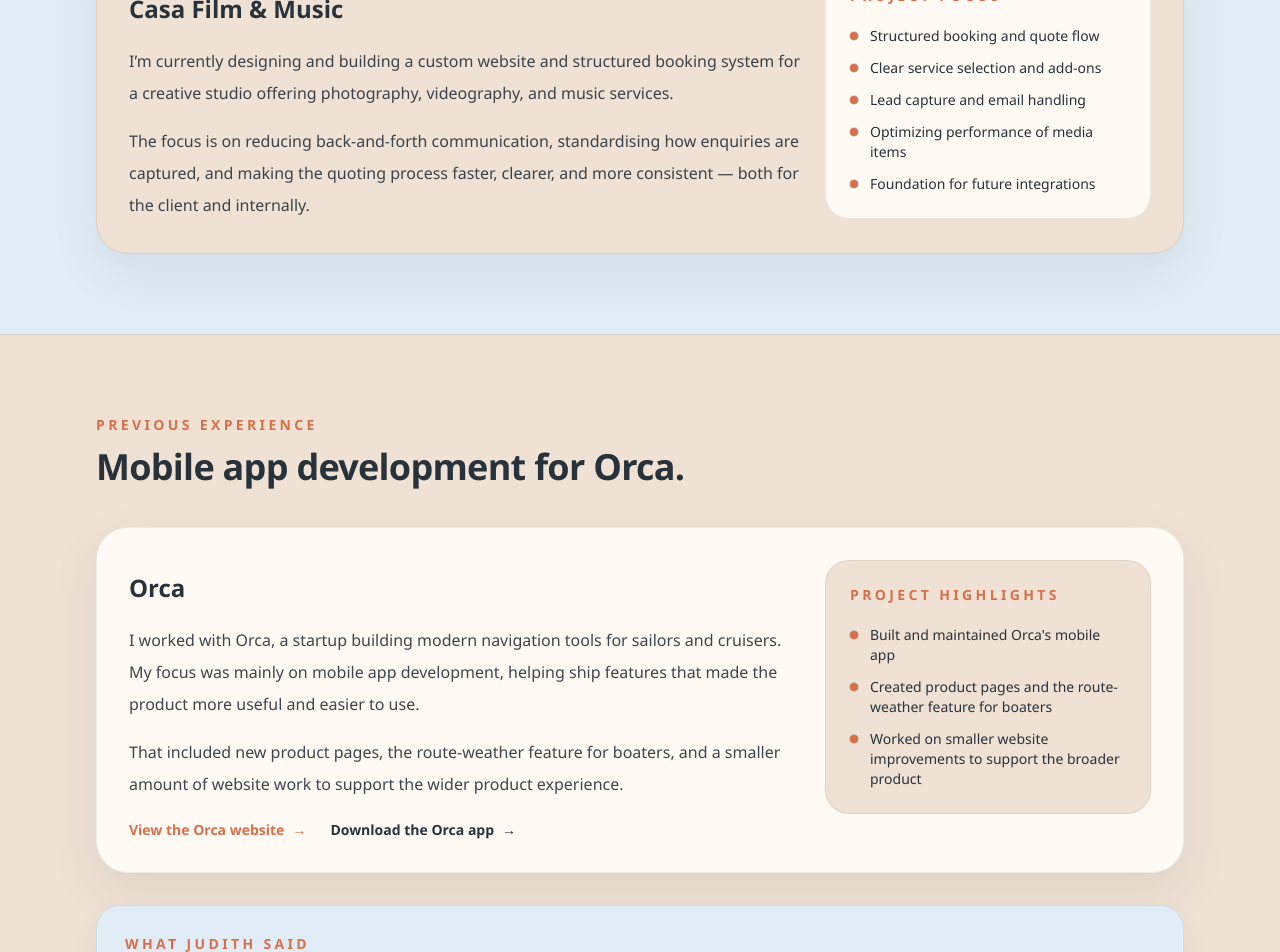
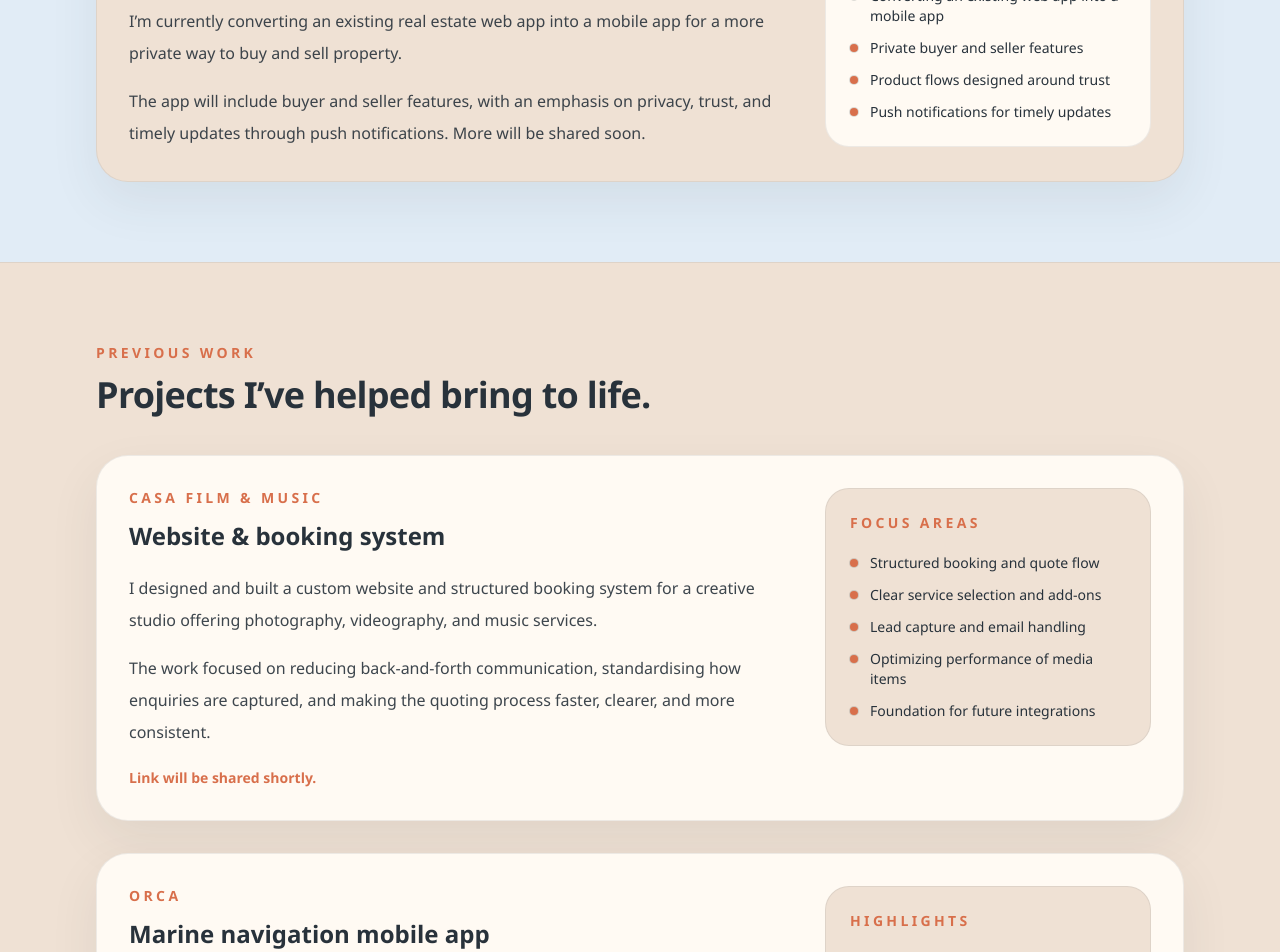
Before and after one commit to huntingforelise/d-ev-website, a Next.js app: page / in a window 1280 px wide. Shown: the part 2280-3232 px from the top of the page. Built offline with nearby package versions, Linux system fonts and the light colour scheme.

Commit message:
feat: updated exp sections

```diff
--- a/app/page.tsx
+++ b/app/page.tsx
@@ -77,11 +77,10 @@
 ];
 
 const PROJECT_FOCUS: string[] = [
-  "Structured booking and quote flow",
-  "Clear service selection and add-ons",
-  "Lead capture and email handling",
-  "Optimizing performance of media items",
-  "Foundation for future integrations",
+  "Converting an existing web app into a mobile app",
+  "Private buyer and seller features",
+  "Product flows designed around trust",
+  "Push notifications for timely updates",
 ];
 
 const ORCA_HIGHLIGHTS: string[] = [
@@ -201,8 +200,8 @@
               I like working closely with clients to understand what actually
               needs to happen, then shaping the technical solution around that
               so the final result fits the workflow, not the other way around.
-              I&apos;m also naturally curious and always learning, upskilling, and
-              exploring better ways to build so each solution is thoughtful,
+              I&apos;m also naturally curious and always learning, upskilling,
+              and exploring better ways to build so each solution is thoughtful,
               current, and made to last.
             </p>
           </div>
@@ -263,7 +262,7 @@
       <div className="mx-auto max-w-6xl px-6 py-16 lg:px-8 lg:py-20">
         <SectionHeading
           eyebrow="Current work"
-          title="Building systems that support real businesses."
+          title="A secret mobile app is taking shape."
           className="max-w-2xl"
         />
 
@@ -274,18 +273,16 @@
                 In progress
               </p>
               <h3 className="mt-3 text-2xl font-semibold text-foreground">
-                Casa Film &amp; Music
+                Real estate mobile app
               </h3>
               <p className="mt-5 text-base leading-8 text-foreground/90">
-                I’m currently designing and building a custom website and
-                structured booking system for a creative studio offering
-                photography, videography, and music services.
+                I’m currently converting an existing real estate web app into a
+                mobile app for a more private way to buy and sell property.
               </p>
               <p className="mt-4 text-base leading-8 text-foreground/90">
-                The focus is on reducing back-and-forth communication,
-                standardising how enquiries are captured, and making the quoting
-                process faster, clearer, and more consistent — both for the
-                client and internally.
+                The app will include buyer and seller features, with an emphasis
+                on privacy, trust, and timely updates through push
+                notifications. More will be shared soon.
               </p>
             </div>
 
@@ -316,16 +313,73 @@
     <section className="border-t border-border/50 bg-surface-strong">
       <div className="mx-auto max-w-6xl px-6 py-16 lg:px-8 lg:py-20">
         <SectionHeading
-          eyebrow="Previous experience"
-          title="Mobile app development for Orca."
+          eyebrow="Previous work"
+          title="Projects I’ve helped bring to life."
           className="max-w-2xl"
         />
 
         <div className="mt-10 rounded-[2rem] border border-border/50 bg-surface p-8 shadow-[0_20px_50px_rgba(53,63,68,0.08)]">
           <div className="flex flex-wrap items-start justify-between gap-6">
             <div className="max-w-2xl">
+              <p className="text-sm uppercase tracking-[0.24em] text-accent font-bold">
+                Casa Film &amp; Music
+              </p>
               <h3 className="mt-3 text-2xl font-semibold text-foreground">
+                Website &amp; booking system
+              </h3>
+              <p className="mt-5 text-base leading-8 text-foreground/90">
+                I designed and built a custom website and structured booking
+                system for a creative studio offering photography, videography,
+                and music services.
+              </p>
+              <p className="mt-4 text-base leading-8 text-foreground/90">
+                The work focused on reducing back-and-forth communication,
+                standardising how enquiries are captured, and making the quoting
+                process faster, clearer, and more consistent.
+              </p>
+              <p className="mt-5 text-sm font-semibold text-accent">
+                Link will be shared shortly.
+              </p>
+            </div>
+
+            <div className="min-w-[260px] flex-1 rounded-3xl border border-border/50 bg-surface-strong p-6">
+              <p className="text-sm uppercase tracking-[0.24em] text-accent font-bold">
+                Focus areas
+              </p>
+              <ul className="mt-5 space-y-3 text-sm text-foreground">
+                <li className="flex items-start gap-3">
+                  <span className="mt-1.5 h-2 w-2 shrink-0 rounded-full bg-accent ring-1 ring-border" />
+                  <span>Structured booking and quote flow</span>
+                </li>
+                <li className="flex items-start gap-3">
+                  <span className="mt-1.5 h-2 w-2 shrink-0 rounded-full bg-accent ring-1 ring-border" />
+                  <span>Clear service selection and add-ons</span>
+                </li>
+                <li className="flex items-start gap-3">
+                  <span className="mt-1.5 h-2 w-2 shrink-0 rounded-full bg-accent ring-1 ring-border" />
+                  <span>Lead capture and email handling</span>
+                </li>
+                <li className="flex items-start gap-3">
+                  <span className="mt-1.5 h-2 w-2 shrink-0 rounded-full bg-accent ring-1 ring-border" />
+                  <span>Optimizing performance of media items</span>
+                </li>
+                <li className="flex items-start gap-3">
+                  <span className="mt-1.5 h-2 w-2 shrink-0 rounded-full bg-accent ring-1 ring-border" />
+                  <span>Foundation for future integrations</span>
+                </li>
+              </ul>
+            </div>
+          </div>
+        </div>
+
+        <div className="mt-8 rounded-[2rem] border border-border/50 bg-surface p-8 shadow-[0_20px_50px_rgba(53,63,68,0.08)]">
+          <div className="flex flex-wrap items-start justify-between gap-6">
+            <div className="max-w-2xl">
+              <p className="text-sm uppercase tracking-[0.24em] text-accent font-bold">
                 Orca
+              </p>
+              <h3 className="mt-3 text-2xl font-semibold text-foreground">
+                Marine navigation mobile app
               </h3>
               <p className="mt-5 text-base leading-8 text-foreground/90">
                 I worked with Orca, a startup building modern navigation tools
@@ -362,7 +416,7 @@
 
             <div className="min-w-[260px] flex-1 rounded-3xl border border-border/50 bg-surface-strong p-6">
               <p className="text-sm uppercase tracking-[0.24em] text-accent font-bold">
-                Project highlights
+                Highlights
               </p>
               <ul className="mt-5 space-y-3 text-sm text-foreground">
                 {highlights.map((item) => (
@@ -374,9 +428,8 @@
               </ul>
             </div>
           </div>
-        </div>
 
-        <div className="mt-8 rounded-[1.5rem] border border-border/50 bg-surface-blue p-6 shadow-[0_12px_28px_rgba(53,63,68,0.06)] lg:p-7">
+          <figure className="mt-8 rounded-[1.5rem] border border-border/50 bg-surface-blue p-6 shadow-[0_12px_28px_rgba(53,63,68,0.06)] lg:p-7">
             <p className="text-sm uppercase tracking-[0.24em] text-accent font-bold">
               What Judith said
             </p>
@@ -392,6 +445,7 @@
                 {ORCA_TESTIMONIAL.role} at {ORCA_TESTIMONIAL.company}
               </p>
             </figcaption>
+          </figure>
         </div>
       </div>
     </section>
```
Lines whose indentation alone changed are shown as unchanged.
